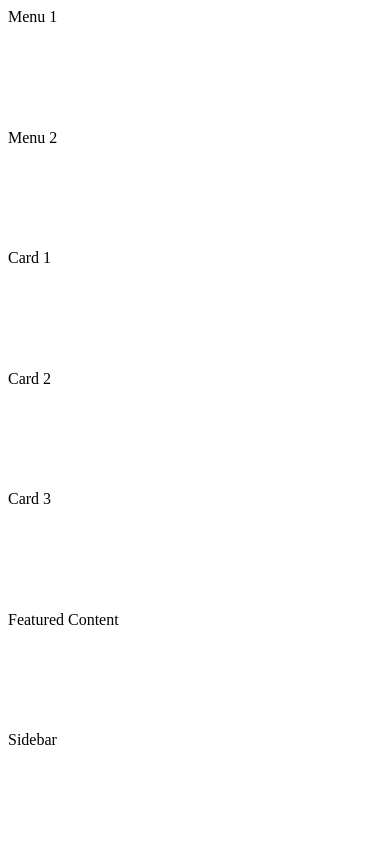
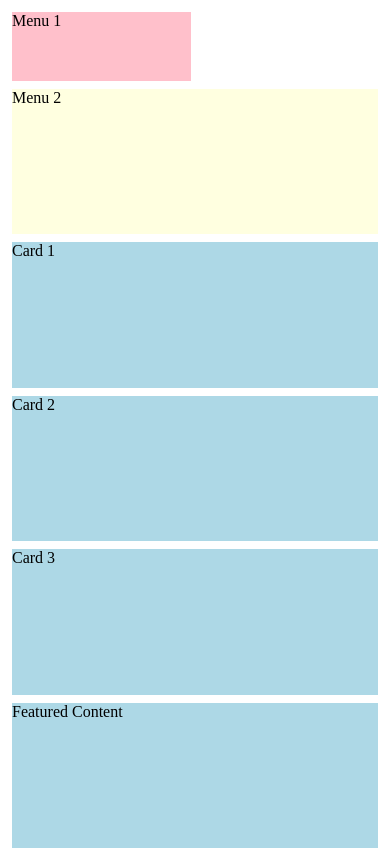
Before and after one commit to yinghui99/eecs-coursework, a plain HTML site: page lab02/index.html in a window 390 px wide. Drawn offline with Linux system fonts and the light colour scheme.

Commit message:
Adding lab02 to the repo

```diff
--- a/lab02/css/style.css
+++ b/lab02/css/style.css
@@ -1,12 +1,103 @@
+.menu1, .menu2, .card1, .card2, .card3, .main, .aside{
+   padding:4px;
+}
+
 .container {
    display: grid;
-/* grid-template-columns: ???;
-   grid-template-rows: ???;
-   grid-template-areas: ???;
-*/
+  grid-template-columns: 1fr 1fr 1fr .5fr ;
+   grid-template-rows: .5fr 1fr 1fr;
+   grid-template-areas:
+      "a . b b"
+      "c d e f"
+      "g g g f";
    min-height: 100vh;
 }
 
+.menu1{
+   grid-area: a;
+}
+
+.menu2{
+   grid-area:b;
+}
+
+.card1{
+   grid-area:c;
+}
+
+.card2{
+   grid-area:d;
+}
+
+.card3{
+   grid-area:e;
+}
+
+.main{
+   grid-area:g;
+}
+
+.aside{
+   grid-area:f;
+}
+
+.menu1 div{
+   background-color:pink;
+   height:100%;
+}
+
+.menu2 div{
+   background-color:lightyellow;
+   height:100%;
+}
+
+.card1 section, .card2 section, .card3 section{
+   background-color:lightblue;
+   height:100%;
+}
+
+.aside section{
+   background-color:lightgrey;
+   height:100%;
+}
+
+.main section{
+   background-color:lightblue;
+   height:100%
+}
+
+
 @media (max-width: 1024px) {
    /* tablet layout here */
+   .container{
+     display: grid;
+  grid-template-columns: 1fr 1fr;
+   grid-template-rows: .5fr 1fr 1fr 1fr 1fr;
+   grid-template-areas:
+      "a b"
+      "f f"
+      "c d"
+      "e e"
+      "g g";
+ height: 100vh;
+   }
+
+
+@media (max-width: 480px) {
+   .container{
+     display: grid;
+  grid-template-columns: 1fr 1fr;
+   grid-template-rows: .5fr 1fr 1fr 1fr 1fr 1fr;
+   grid-template-areas:
+      "a ."
+      "b b"
+      "c c"
+      "d d"
+      "e e"
+      "g g";
+ height: 100vh;
 }
+
+   .aside{
+      display:none;
+   }
```
Also changed, not shown: lab02/README.txt, lab02/license.txt.
